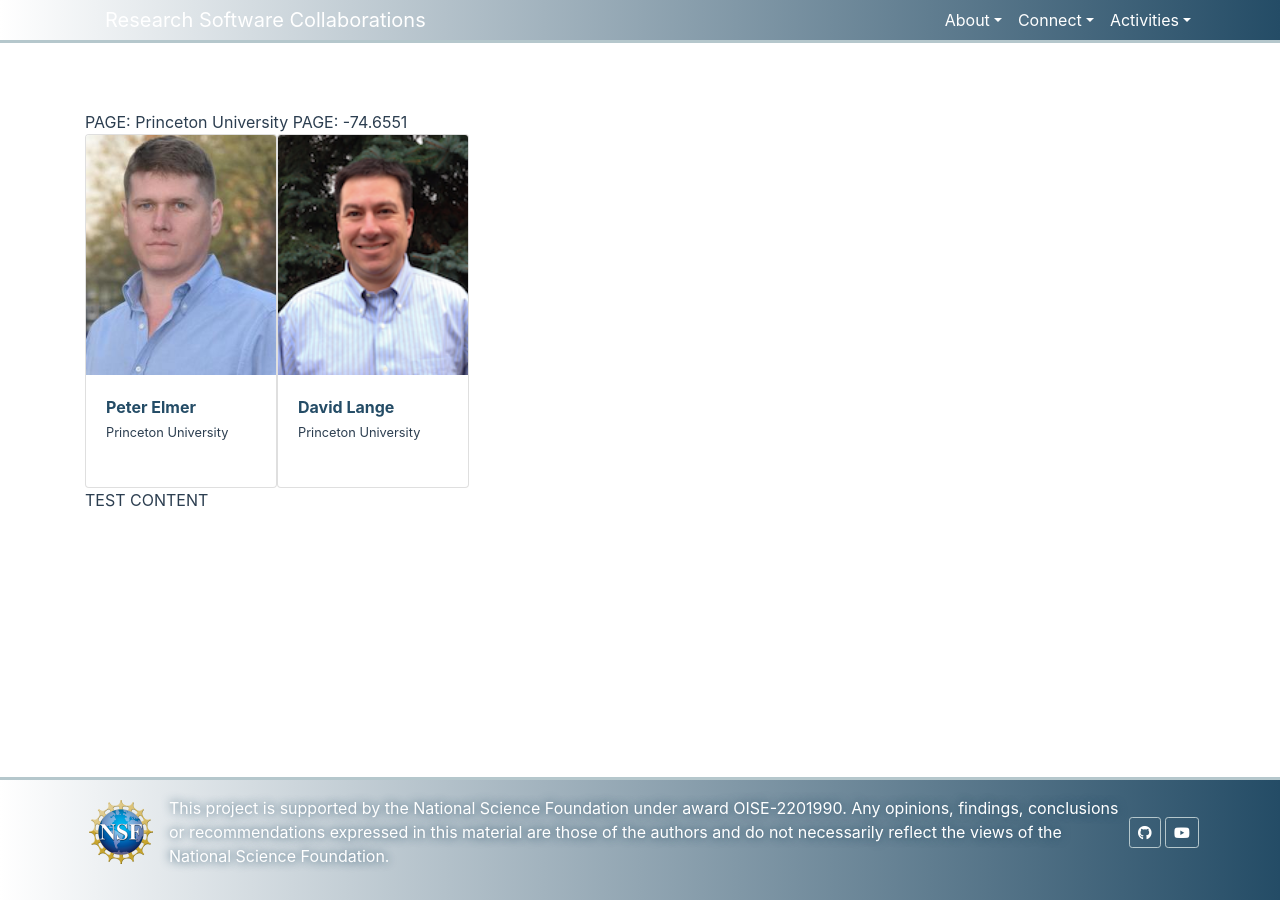
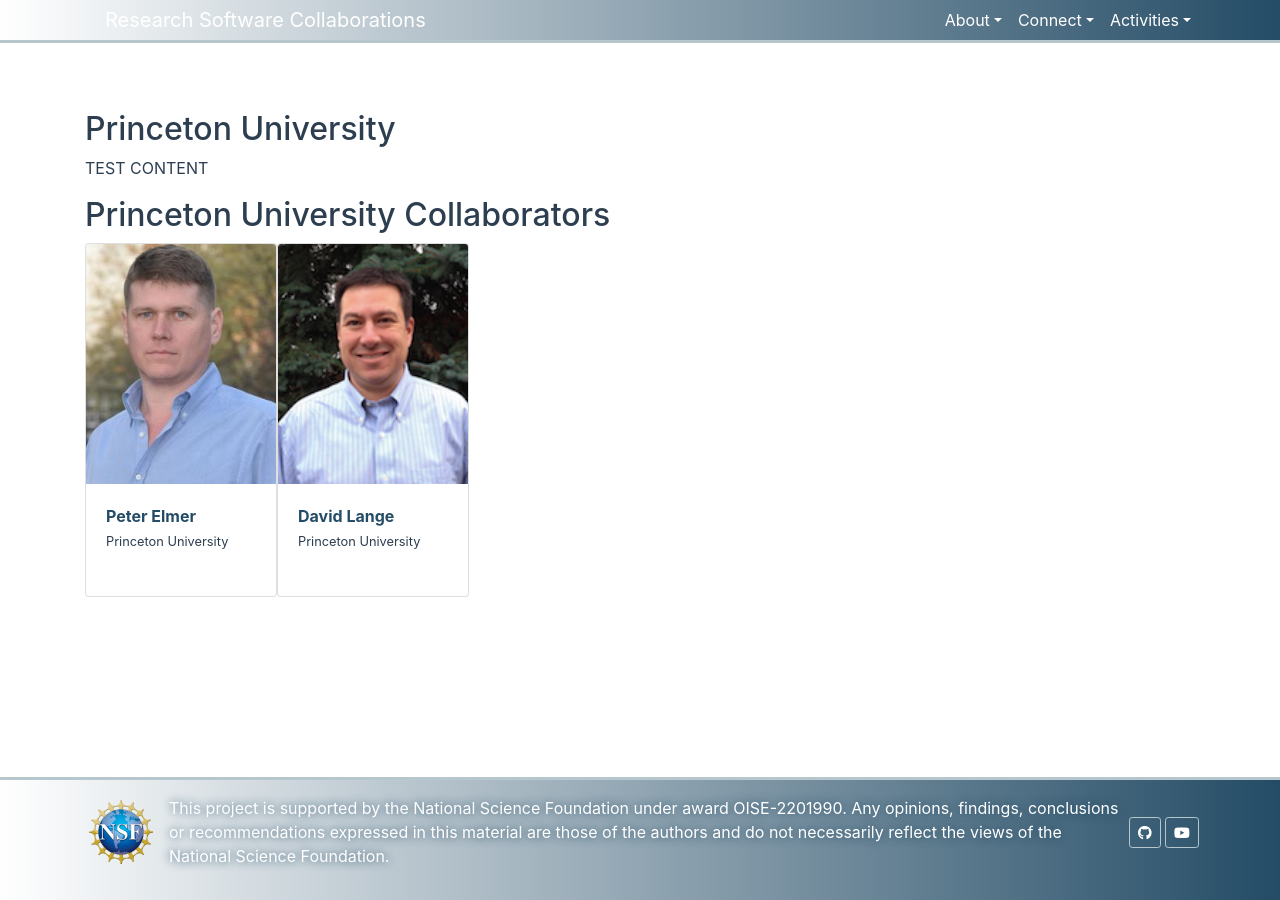
Before and after one commit to research-software-collaborations/research-software-collaborations.github.io, a Jekyll site: the page built from _universities/princeton.md, in a window 1280 px wide. Built offline with Jekyll 4.4.1, drawn with Linux system fonts in a browser that asks for light colours; cached includes are drawn as plain includes.

Commit message:
restructure for actual use

```diff
--- a/_layouts/university.html
+++ b/_layouts/university.html
@@ -4,9 +4,11 @@
     <div id="container">
       <div class="container page">
         <main role="main">
-          PAGE: {{page.title}}
-          PAGE: {{page.longitude}}
 
+<h2>{{ page.title }}</h2>
+          {{ content }}
+
+<h2>{{ page.title }} Collaborators</h2>
 <div class="container-fluid">
   <div class="row">
       {% assign members = page.personnel | hash_fetch: site.data.people
@@ -18,9 +20,6 @@
   </div>
 </div>
 
-          {{ content }}
-
-
         </main>
       </div>
       {% include_cached footer.html %}
```
